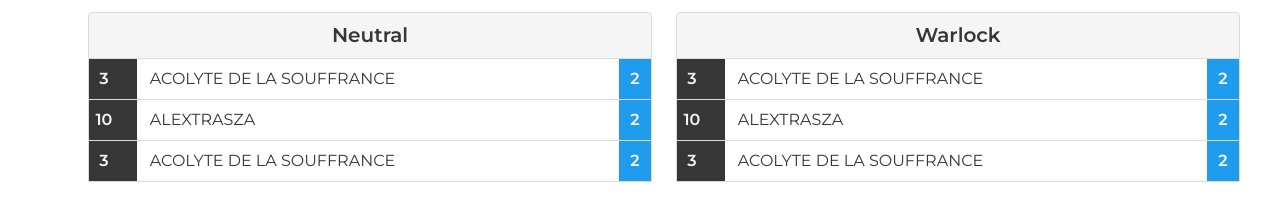
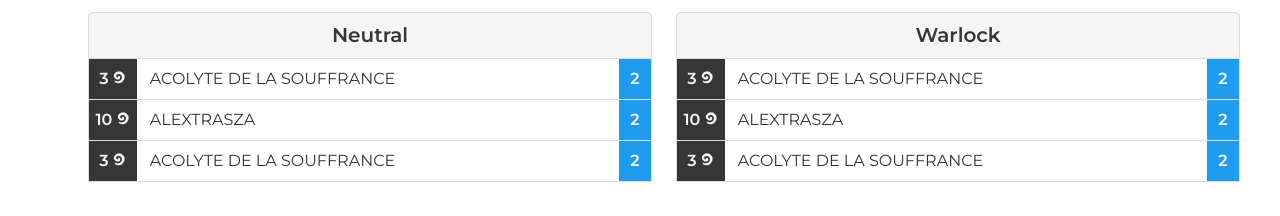
Before and after one commit to salty-max/hearthbuild, a React (Create React App) app in the folder client/: page /deck in a window 1280 px wide. Shown: the part 282-498 px from the top of the page. Built offline with nearby package versions, Linux system fonts and the light colour scheme.

Commit message:
fixed non-displaying svg icon

```diff
--- a/client/src/components/deck/DeckCard.js
+++ b/client/src/components/deck/DeckCard.js
@@ -1,14 +1,13 @@
 import React from 'react';
 import PropTypes from 'prop-types';
+import Svg from '../common/Svg';
 
 const DeckCard = ({ cost, name }) => (
   <div className="panel-block deck--list-card">
     <div className="deck--list-card-cost">
       <span className="deck--list-card-cost--text">{cost}</span>
       <span className="deck--list-card-cost--icon">
-        <svg>
-          <use xlinkHref="img/misc/misc-mana.svg#misc-mana" />
-        </svg>
+        <Svg type="misc" value="mana" />
       </span>
     </div>
     <span className="deck--list-card-name">{name}</span>
```
